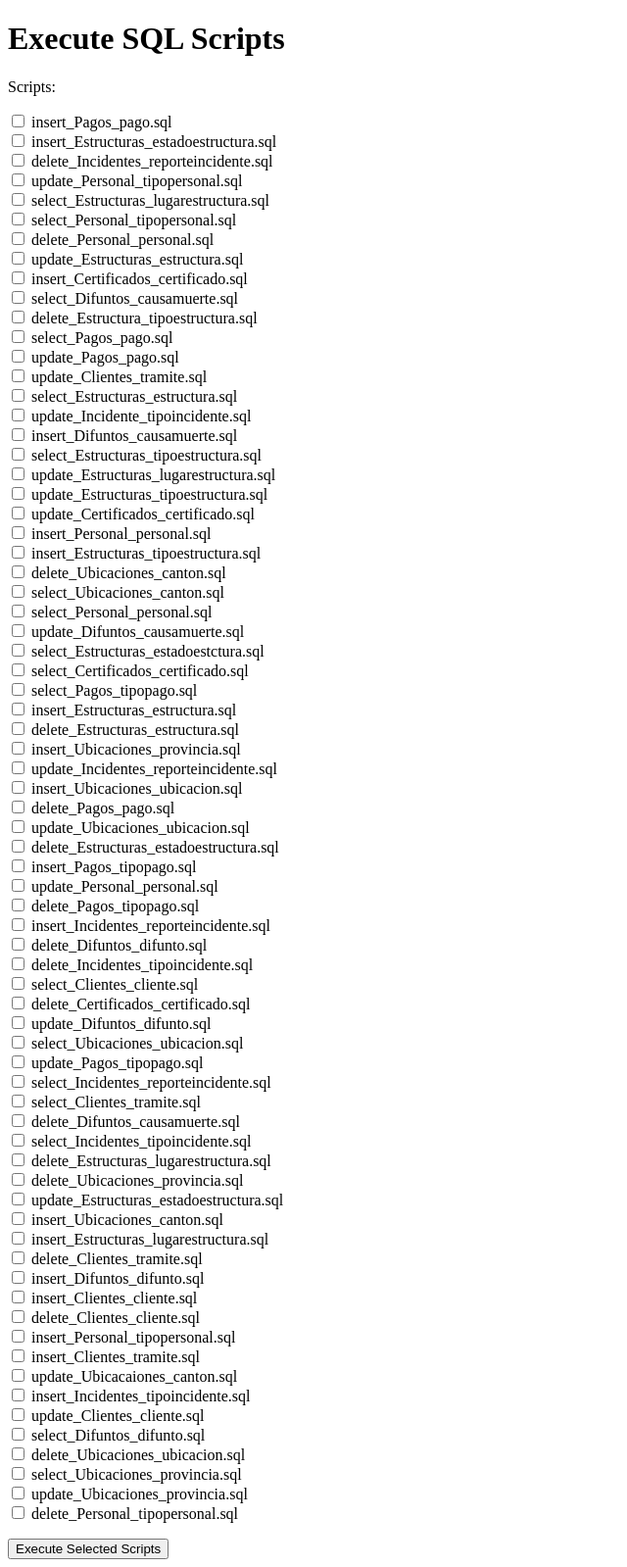
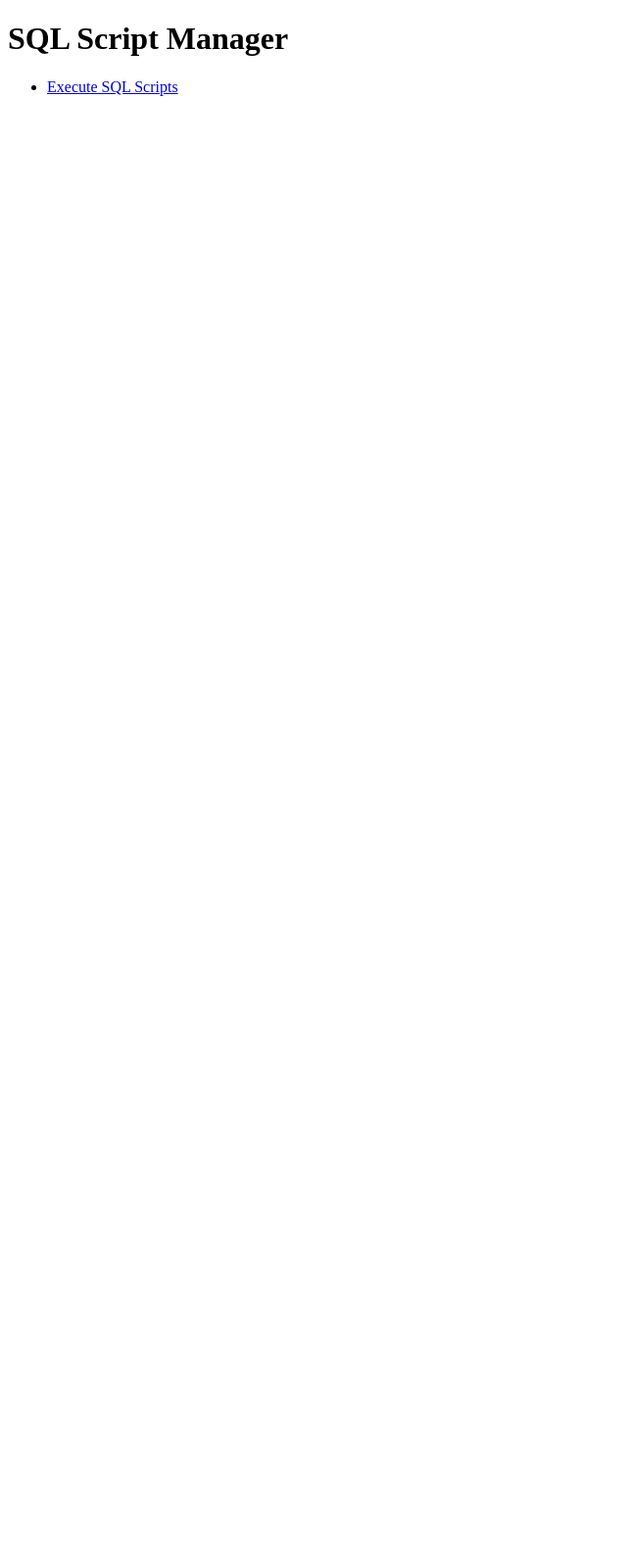
Before and after one commit to samuelbetzler/Gestion-Cementerio, a Django app: page /sqlscripts/ in a window 1280 px wide. Shown: the whole page at 98% size, without its empty margins (0-640 px from the left). After the commit the page ends 98 px from the top, so only its background shows below. Run offline with Django 5.2, Linux system fonts and the light colour scheme.

Commit message:
Implementacion completa de store_procedure (con minimos detalles que corregir dentro de los archivos.sql)

```diff
--- a/drf/settings.py
+++ b/drf/settings.py
@@ -53,9 +53,10 @@ INSTALLED_APPS = [
     'Certificados',
     'Pagos',
     'Incidentes',
+    'sqlscripts',
     'Generator',
     'DBrestorer',
-    'sqlscripts',
+
 ]
 
 MIDDLEWARE = [
--- a/sqlscripts/forms.py
+++ b/sqlscripts/forms.py
@@ -1,8 +1,7 @@
 from django import forms
-from django.conf import settings
 import os
 
 class SQLScriptForm(forms.Form):
-    scripts_dir = os.path.join(settings.BASE_DIR, 'sqlscripts', 'sql_scripts', 'store_procedures')
+    scripts_dir = os.path.join(os.path.dirname(__file__), 'sql_scripts/store_procedures')
     script_files = [(f, f) for f in os.listdir(scripts_dir) if f.endswith('.sql')]
     scripts = forms.MultipleChoiceField(choices=script_files, widget=forms.CheckboxSelectMultiple)
--- a/sqlscripts/templates/sqlscripts/execute_scripts.html
+++ b/sqlscripts/templates/sqlscripts/execute_scripts.html
@@ -10,7 +10,7 @@
     <form method="post">
         {% csrf_token %}
         {{ form.as_p }}
-        <button type="submit">Execute Selected Scripts</button>
+        <button type="submit">Execute</button>
     </form>
 </body>
 </html>
--- /dev/null
+++ b/sqlscripts/templates/sqlscripts/index.html
@@ -0,0 +1,14 @@
+<!DOCTYPE html>
+<html lang="en">
+<head>
+    <meta charset="UTF-8">
+    <meta name="viewport" content="width=device-width, initial-scale=1.0">
+    <title>SQL Script Manager</title>
+</head>
+<body>
+    <h1>SQL Script Manager</h1>
+    <ul>
+        <li><a href="{% url 'sqlscripts:execute_scripts' %}">Execute SQL Scripts</a></li>
+    </ul>
+</body>
+</html>
--- a/sqlscripts/templates/sqlscripts/success.html
+++ b/sqlscripts/templates/sqlscripts/success.html
@@ -3,10 +3,10 @@
 <head>
     <meta charset="UTF-8">
     <meta name="viewport" content="width=device-width, initial-scale=1.0">
-    <title>Success</title>
+    <title>Execution Success</title>
 </head>
 <body>
-    <h1>Success</h1>
-    <p>Selected scripts have been executed successfully.</p>
+    <h1>SQL Scripts Executed Successfully!</h1>
+    <a href="{% url 'sqlscripts:index' %}">Back to Home</a>
 </body>
 </html>
--- a/sqlscripts/urls.py
+++ b/sqlscripts/urls.py
@@ -1,9 +1,10 @@
 from django.urls import path
 from . import views
 
+app_name = 'sqlscripts'
 
 urlpatterns = [
     path('', views.index, name='index'),
-    path('execute-scripts/', views.execute_scripts, name='execute_scripts'),
+    path('execute/', views.execute_scripts, name='execute_scripts'),
     path('success/', views.success, name='success'),
 ]
--- a/sqlscripts/views.py
+++ b/sqlscripts/views.py
@@ -4,32 +4,21 @@ import os
 from .forms import SQLScriptForm
 
 def index(request):
-    form = SQLScriptForm()
-    print(form)
-    return render(request, 'sqlscripts/execute_scripts.html', {'form': form})
+    return render(request, 'sqlscripts/index.html')
 
 def execute_scripts(request):
     if request.method == 'POST':
         form = SQLScriptForm(request.POST)
         if form.is_valid():
             selected_scripts = form.cleaned_data['scripts']
-            scripts_dir = os.path.join(os.path.dirname(__file__), 'sql_scripts', 'store_procedures')
-            errors = []
+            scripts_dir = os.path.join(os.path.dirname(__file__), 'sql_scripts/store_procedures')
             for script_name in selected_scripts:
                 script_path = os.path.join(scripts_dir, script_name)
-                try:
-                    with open(script_path, 'r') as file:
-                        sql_script = file.read()
-                        with connection.cursor() as cursor:
-                            cursor.executescript(sql_script)
-                except Exception as e:
-                    errors.append(f"Error al ejecutar el script '{script_name}': {str(e)}")
-            if errors:
-                # Si se encontraron errores, puedes manejarlos de alguna manera
-                # Por ejemplo, puedes mostrarlos en una página de error o redirigir a otra vista
-                return render(request, 'sqlscripts/error.html', {'errors': errors})
-            else:
-                return redirect('sqlscripts:success')
+                with open(script_path, 'r') as file:
+                    sql_script = file.read()
+                    with connection.cursor() as cursor:
+                        cursor.executescript(sql_script)
+            return redirect('sqlscripts:success')
     else:
         form = SQLScriptForm()
     return render(request, 'sqlscripts/execute_scripts.html', {'form': form})
```
Also changed, not shown: db.sqlite3.
